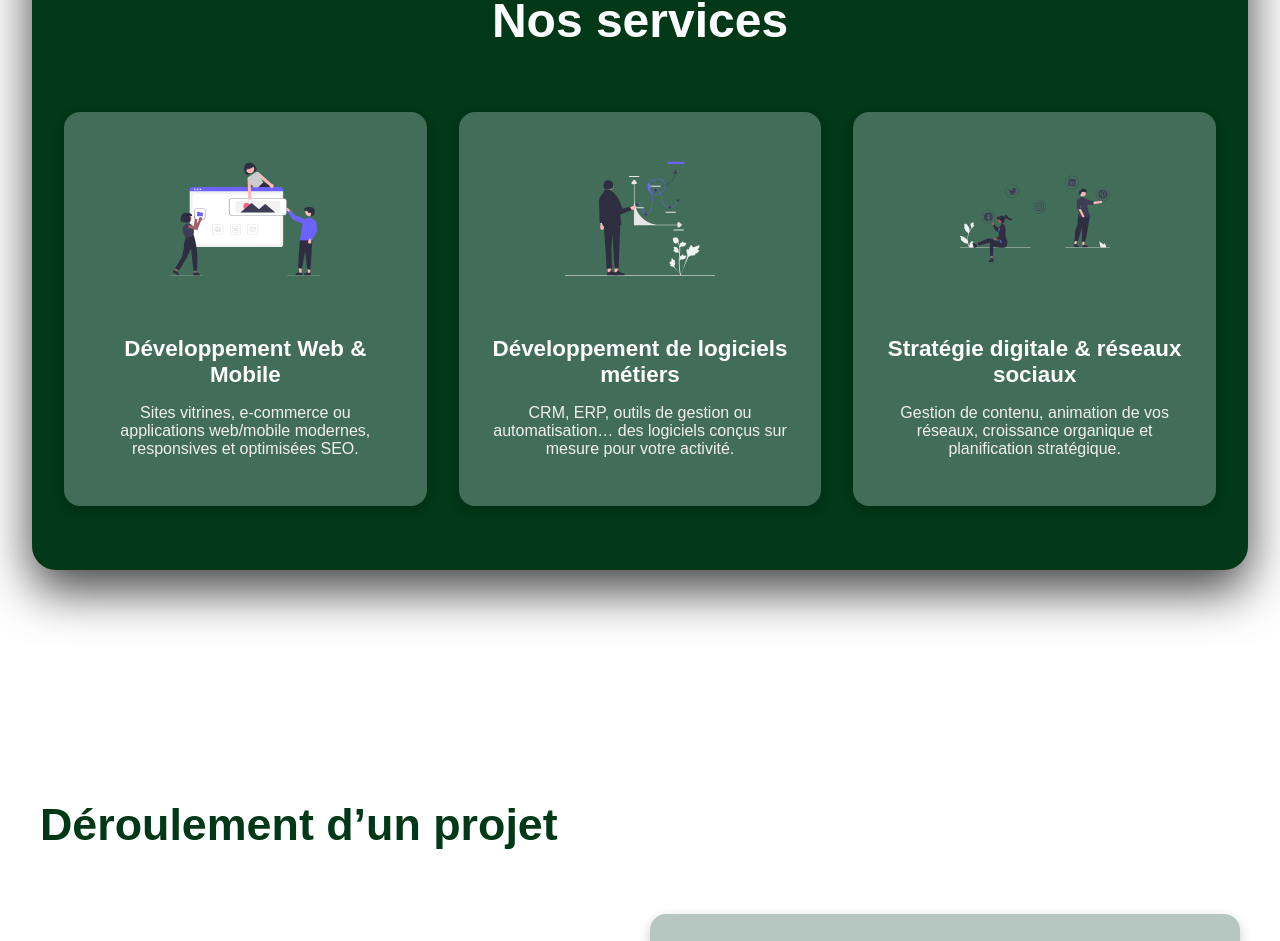
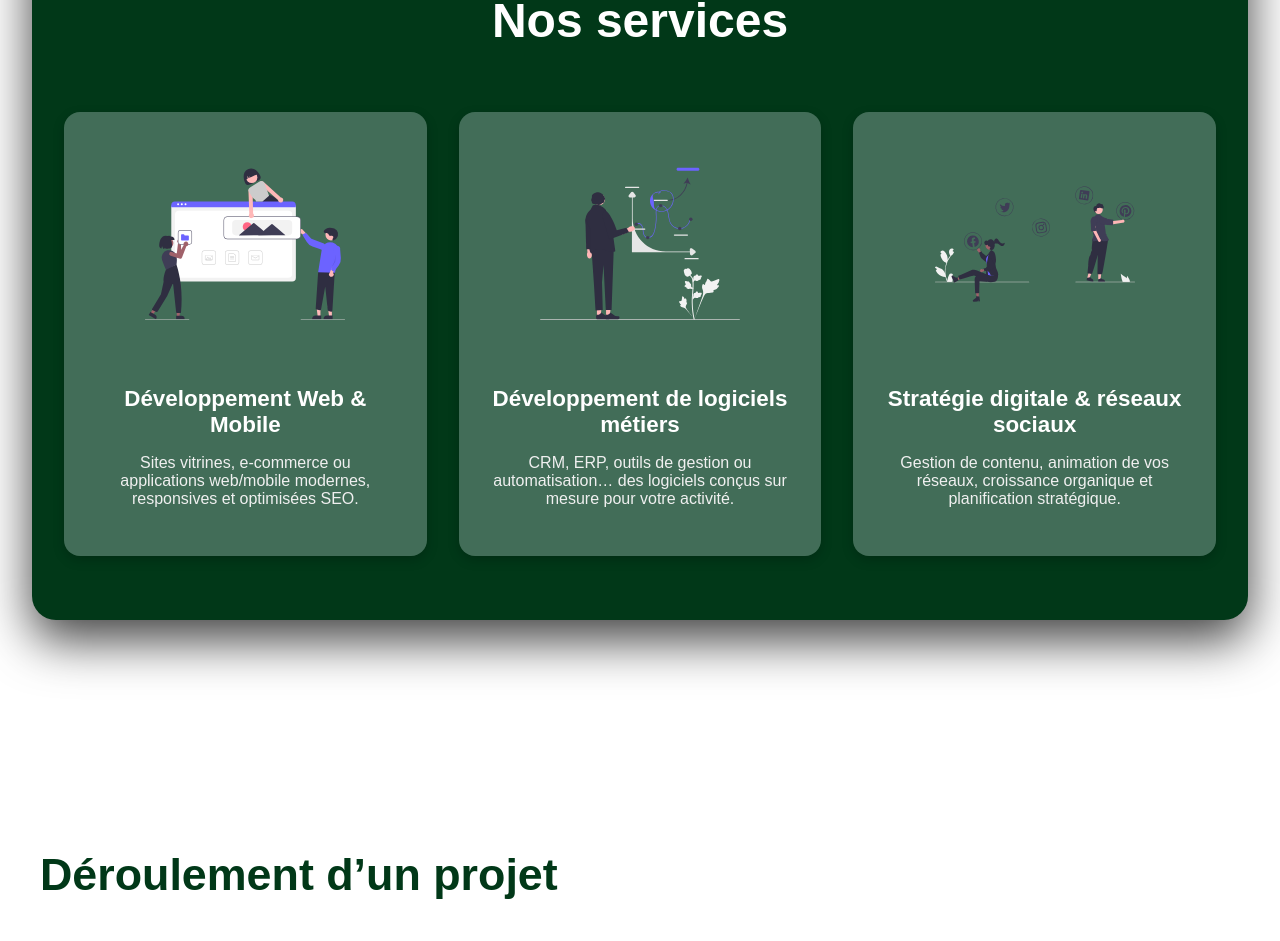
Before and after one commit to TechFlow-soluces/TechFlow, a Next.js app: page / in a window 1280 px wide. Shown: the part 1251-2192 px from the top of the page. Built offline with nearby package versions, Linux system fonts and the light colour scheme; a web font is replaced by a local one.

Commit message:
agrandissement image nos services

```diff
--- a/src/app/page.tsx
+++ b/src/app/page.tsx
@@ -137,7 +137,7 @@ export default function Home() {
                             color: '#f0f0f0',
                             boxShadow: '0 4px 12px rgba(0,0,0,0.2)',
                         }}>
-                            <Image src={dev_web} alt="Développement Web & Mobile" width={150} height={150} style={{ marginBottom: '1rem' }} />
+                            <Image src={dev_web} alt="Développement Web & Mobile" width={200} height={200} style={{ marginBottom: '1rem' }} />
                             <h3 style={{ fontSize: '1.4rem', marginBottom: '1rem', color: '#ffffff' }}>Développement Web & Mobile</h3>
                             <p>
                                 Sites vitrines, e-commerce ou applications web/mobile modernes, responsives et optimisées SEO.
@@ -153,7 +153,7 @@ export default function Home() {
                             color: '#f0f0f0',
                             boxShadow: '0 4px 12px rgba(0,0,0,0.2)',
                         }}>
-                            <Image src={logiciel_metier} alt="Logiciels métiers" width={150} height={150} style={{ marginBottom: '1rem' }} />
+                            <Image src={logiciel_metier} alt="Logiciels métiers" width={200} height={200} style={{ marginBottom: '1rem' }} />
                             <h3 style={{ fontSize: '1.4rem', marginBottom: '1rem', color: '#ffffff' }}>Développement de logiciels métiers</h3>
                             <p>
                                 CRM, ERP, outils de gestion ou automatisation… des logiciels conçus sur mesure pour votre activité.
@@ -169,7 +169,7 @@ export default function Home() {
                             color: '#f0f0f0',
                             boxShadow: '0 4px 12px rgba(0,0,0,0.2)',
                         }}>
-                            <Image src={social_media} alt="Stratégie digitale" width={150} height={150} style={{ marginBottom: '1rem' }} />
+                            <Image src={social_media} alt="Stratégie digitale" width={200} height={200} style={{ marginBottom: '1rem' }} />
                             <h3 style={{ fontSize: '1.4rem', marginBottom: '1rem', color: '#ffffff' }}>Stratégie digitale & réseaux sociaux</h3>
                             <p>
                                 Gestion de contenu, animation de vos réseaux, croissance organique et planification stratégique.
```
